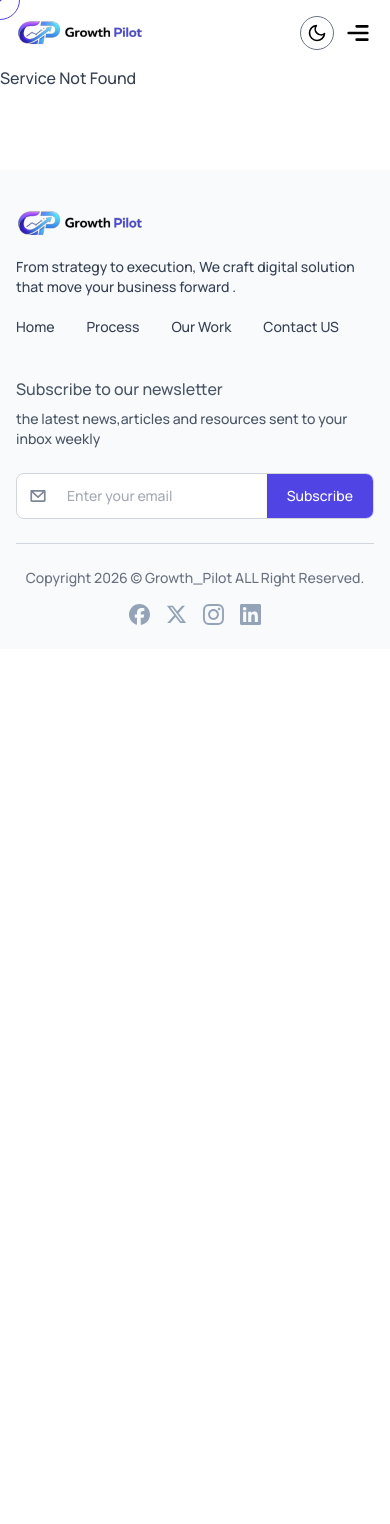
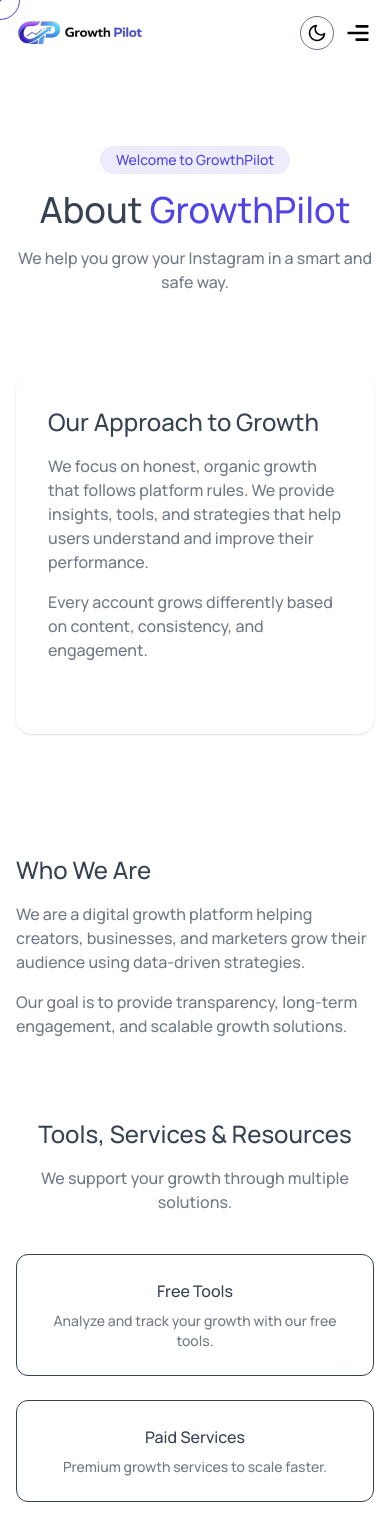
Before and after one commit to AnujSingh7821/GrowthPilot2408, a React (Vite) app: page /about in a window 390 px wide. Shown: the top 1524 px of the page. Before the commit the page ends 844 px from the top, so only its background shows below. Built offline with nearby package versions, Linux system fonts and the light colour scheme.

Commit message:
fix base path

```diff
--- a/src/App.jsx
+++ b/src/App.jsx
@@ -10,6 +10,7 @@
 import Footer from "./Components/Footer/Footer";
 import { Routes, Route } from "react-router-dom";
 import ServiceDetails from "./Components/ServiceDetails/ServiceDetails"
+import About from "./Components/About/About";
 
 function App() {
   const [theme, setTheme] = useState(
@@ -74,6 +75,8 @@
         <Route path="/work" element={<OurWork />} />
         <Route path="/team" element={<Team />} />
         <Route path="/contact" element={<ContactUs />} />
+        <Route path="/about" element={<About />} />
+
 
         <Route path="/:serviceId" element={<ServiceDetails />} />
       </Routes>
--- /dev/null
+++ b/src/Components/About/About.jsx
@@ -0,0 +1,158 @@
+/* eslint-disable no-unused-vars */
+import React from "react";
+import { motion } from "motion/react";
+import assets from "../../assets/assets";
+
+const About = () => {
+  return (
+    <div className="px-4 sm:px-12 lg:px-24 xl:px-40 py-20 text-gray-700 dark:text-white flex flex-col gap-20">
+
+      {/* HERO SECTION */}
+      <motion.div
+        initial={{ opacity: 0, y: 40 }}
+        whileInView={{ opacity: 1, y: 0 }}
+        className="text-center max-w-3xl mx-auto"
+      >
+        <p className="inline-block px-4 py-1 bg-primary/10 text-primary rounded-full text-sm mb-4">
+          Welcome to GrowthPilot
+        </p>
+
+        <h1 className="text-4xl sm:text-5xl font-bold mb-4">
+          About <span className="text-primary">GrowthPilot</span>
+        </h1>
+
+        <p className="opacity-70">
+          We help you grow your Instagram in a smart and safe way.
+        </p>
+      </motion.div>
+
+      {/* OUR APPROACH */}
+      <motion.div
+        initial={{ opacity: 0, y: 40 }}
+        whileInView={{ opacity: 1, y: 0 }}
+        className="flex flex-col lg:flex-row items-center gap-10 bg-white dark:bg-white/5 p-8 rounded-2xl shadow-sm"
+      >
+        <div className="flex-1">
+          <h2 className="text-2xl font-semibold mb-4">
+            Our Approach to Growth
+          </h2>
+
+          <p className="opacity-70 mb-4">
+            We focus on honest, organic growth that follows platform rules.
+            We provide insights, tools, and strategies that help users
+            understand and improve their performance.
+          </p>
+
+          <p className="opacity-70">
+            Every account grows differently based on content, consistency,
+            and engagement.
+          </p>
+        </div>
+
+        <div className="flex-1">
+          <img
+            src={assets.about_img1}
+            className="rounded-xl w-full"
+            alt=""
+          />
+        </div>
+      </motion.div>
+
+      {/* WHO WE ARE */}
+      <motion.div
+        initial={{ opacity: 0, y: 40 }}
+        whileInView={{ opacity: 1, y: 0 }}
+        className="flex flex-col lg:flex-row items-center gap-10"
+      >
+        <div className="flex-1">
+          <img
+            src={assets.about_img2}
+            className="rounded-xl w-full"
+            alt=""
+          />
+        </div>
+
+        <div className="flex-1">
+          <h2 className="text-2xl font-semibold mb-4">Who We Are</h2>
+
+          <p className="opacity-70 mb-4">
+            We are a digital growth platform helping creators, businesses,
+            and marketers grow their audience using data-driven strategies.
+          </p>
+
+          <p className="opacity-70">
+            Our goal is to provide transparency, long-term engagement,
+            and scalable growth solutions.
+          </p>
+        </div>
+      </motion.div>
+
+      {/* TOOLS / SERVICES */}
+      <motion.div
+        initial={{ opacity: 0, y: 40 }}
+        whileInView={{ opacity: 1, y: 0 }}
+        className="text-center"
+      >
+        <h2 className="text-2xl font-semibold mb-4">
+          Tools, Services & Resources
+        </h2>
+
+        <p className="opacity-70 mb-10">
+          We support your growth through multiple solutions.
+        </p>
+
+        <div className="grid sm:grid-cols-2 lg:grid-cols-3 gap-6">
+          {[
+            {
+              title: "Free Tools",
+              desc: "Analyze and track your growth with our free tools.",
+            },
+            {
+              title: "Paid Services",
+              desc: "Premium growth services to scale faster.",
+            },
+            {
+              title: "Learning Resources",
+              desc: "Guides, tips, and strategies to grow smarter.",
+            },
+          ].map((item, i) => (
+            <div
+              key={i}
+              className="p-6 rounded-xl border hover:shadow-lg transition"
+            >
+              <h3 className="font-semibold mb-2">{item.title}</h3>
+              <p className="text-sm opacity-70">{item.desc}</p>
+            </div>
+          ))}
+        </div>
+      </motion.div>
+
+      {/* MISSION */}
+      <motion.div
+        initial={{ opacity: 0, y: 40 }}
+        whileInView={{ opacity: 1, y: 0 }}
+        className="flex flex-col lg:flex-row items-center gap-10 bg-white dark:bg-white/5 p-8 rounded-2xl"
+      >
+        <div className="flex-1">
+          <h2 className="text-2xl font-semibold mb-4">Our Mission</h2>
+
+          <p className="opacity-70">
+            Our mission is to help users grow organically and build
+            meaningful engagement while staying compliant with platform rules.
+          </p>
+        </div>
+
+        <div className="flex-1">
+          <img
+            src={assets.about_img3}
+            className="rounded-xl w-full"
+            alt=""
+          />
+        </div>
+      </motion.div>
+
+    </div>
+  );
+};
+
+export default About;
--- a/src/Components/ContactUs/ContactUs.jsx
+++ b/src/Components/ContactUs/ContactUs.jsx
@@ -5,19 +5,14 @@
 import toast from 'react-hot-toast';
 import { motion } from "motion/react";
 
-
 const ContactUs = () => {
 
   const [result, setResult] = useState("");
 
-
-
   const onSubmit = async (event) => {
-
     event.preventDefault();
 
     const formData = new FormData(event.target);
-
     formData.append("access_key", "35c55bc9-95e3-48ac-b01a-c45ffb63454b");
 
     try {
@@ -27,31 +22,18 @@
       });
 
       const data = await response.json();
+
       if (data.success) {
-      toast.success("Thank You For Your Submission !!")
+        toast.success("Thank You For Your Submission !!");
         event.target.reset();
       } else {
-      toast.error(data.message)
-    }
-    } catch (error) {
-      toast.error(error.message)
+        toast.error(data.message);
       }
 
-    const response = await fetch("https://api.web3forms.com/submit", {
-      method: "POST",
-      body: formData
-    });
-
-    const data = await response.json();
-    if (data.success) {
-      toast.success("Thank You For Your Submission !!")
-      event.target.reset();
-    } else {
-      toast.error(data.message)
+    } catch (error) {
+      toast.error(error.message);
     }
-  }
-
-
+  };
 
   return (
     <motion.div
@@ -59,45 +41,95 @@
       whileInView="visible"
       transition={{ straggerchildren:0.2 }}
       viewport={{ once: false }}
-     id='contact-us' className='flex flex-col items-center gap-7 px-4 sm:px-12 lg:px-24 xl:px-40 pt-30 text-gray-700 dark:text-white'>
-      <Title title='Reach Out To Us' desc="From strategy to execution, we craft digital solutions that move your business forward."/>
+      id='contact-us'
+      className='flex flex-col items-center gap-7 px-4 sm:px-12 lg:px-24 xl:px-40 pt-30 text-gray-700 dark:text-white'
+    >
+
+      <Title
+        title='Reach Out To Us'
+        desc="From strategy to execution, we craft digital solutions that move your business forward."
+      />
 
       <motion.form
-      initial ={{opacity:0,y:30}}
-whileInView ={{opacity:1,y:0}}
+        initial={{opacity:0,y:30}}
+        whileInView={{opacity:1,y:0}}
         transition={{duration:0.5,delay:0.4}}
         viewport={{once:false}}
-      onSubmit={onSubmit} className='grid sm:grid-cols-2 gap-3 sm:gap-5 max-w-2xl w-full '>
+        onSubmit={onSubmit}
+        className='grid sm:grid-cols-2 gap-3 sm:gap-5 max-w-2xl w-full'
+      >
 
+        {/* NAME */}
         <div>
           <p className='mb-2 text-sm font-medium'>Your Name</p>
-          <div className=' flex pl-3 rounded-lg border border-gray-300 dark:border-gray-600'>
+          <div className='flex pl-3 rounded-lg border border-gray-300 dark:border-gray-600'>
             <img src={assets.person_icon} alt="" />
-            <input type="text" name="name" placeholder='Enter Your Name' className='w-full p-3 text-sm outline-none' required/>
+            <input
+              type="text"
+              name="name"
+              placeholder='Enter Your Name'
+              className='w-full p-3 text-sm outline-none'
+              required
+            />
           </div>
         </div>
 
+        {/* EMAIL */}
         <div>
           <p className='mb-2 text-sm font-medium'>Email ID</p>
-          <div className=' flex pl-3 rounded-lg border border-gray-300 dark:border-gray-600'>
+          <div className='flex pl-3 rounded-lg border border-gray-300 dark:border-gray-600'>
             <img src={assets.email_icon} alt="" />
-            <input type="text" name="email" placeholder='Enter Your Name' className='w-full p-3 text-sm outline-none' required />
+            <input
+              type="email"
+              name="email"
+              placeholder='Enter Your Email'
+              className='w-full p-3 text-sm outline-none'
+              required
+            />
           </div>
         </div>
 
+        {/* SERVICE DROPDOWN */}
+        <div className='sm:col-span-2'>
+          <p className='mb-2 text-sm font-medium'>Select Service</p>
+
+          <div className='flex rounded-lg border border-gray-300 dark:border-gray-600'>
+            <select
+              name="service"
+              required
+              className='w-full p-3 text-sm outline-none bg-transparent'
+            >
+              <option value="">Select a Service</option>
+              <option value="Social Media Marketing">Social Media Marketing</option>
+              <option value="Graphic Designing">Graphic Designing</option>
+              <option value="Web Development">Web Development</option>
+              <option value="Advertising">Advertising</option>
+            </select>
+          </div>
+        </div>
+
+        {/* MESSAGE */}
         <div className='sm:col-span-2'>
           <p className='mb-2 text-sm font-medium'>Message</p>
-          <textarea rows={8} name="message" placeholder='Enter Your Message' className='w-full p-3 text-sm outline-none rounded-lg border border-gray-300 dark:border-gray-600' required/>
+          <textarea
+            rows={8}
+            name="message"
+            placeholder='Enter Your Message'
+            className='w-full p-3 text-sm outline-none rounded-lg border border-gray-300 dark:border-gray-600'
+            required
+          />
         </div>
 
-        <button type="submit" className='w-max flex gap-2 bg-primary text-white text-sm px-10 py-3 rounded-full cursor-pointer hover:scale-103 transition-all'>
+        {/* SUBMIT */}
+        <button
+          type="submit"
+          className='w-max flex gap-2 bg-primary text-white text-sm px-10 py-3 rounded-full cursor-pointer hover:scale-103 transition-all'
+        >
           Submit
         </button>
 
-
       </motion.form>
     </motion.div>
-
   );
 }
 
--- a/src/Components/Footer/Footer.jsx
+++ b/src/Components/Footer/Footer.jsx
@@ -2,151 +2,111 @@
 import React from 'react';
 import assets from '../../assets/assets';
 import { motion } from "motion/react";
-import toast from 'react-hot-toast';
-
 
 const Footer = ({theme}) => {
 
-
-const onSubmit1 = async (event) => {
-
-    event.preventDefault();
-
-    const formData = new FormData(event.target);
-
-    formData.append("access_key", "35c55bc9-95e3-48ac-b01a-c45ffb63454b");
-
-    try {
-      const response = await fetch("https://api.web3forms.com/submit", {
-      method: "POST",
-      body: formData
-    });
-
-    const data = await response.json();
-    if (data.success) {
-      toast.success("Thank You For Your Submission !!")
-      event.target.reset();
-    } else {
-      toast.error(data.message)
-    }
-    } catch (error) {
-      toast.error(error.message)
-    }
-
-    const response = await fetch("https://api.web3forms.com/submit", {
-      method: "POST",
-      body: formData
-    });
-
-    const data = await response.json();
-    if (data.success) {
-      toast.success("Thank You For Your Submission !!")
-      event.target.reset();
-    } else {
-      toast.error(data.message)
-    }
-  }
-
   return (
     <motion.div
-    initial ={{opacity:0,y:50}}
-whileInView ={{opacity:1,y:0}}
+      initial={{opacity:0,y:50}}
+      whileInView={{opacity:1,y:0}}
       transition={{duration:0.8}}
       viewport={{once:false}}
-    className='bg-slate-50 dark:bg-gray-900 pt-10 sm:pt-10 mt-20 sm:mt-40 px-4 sm:px-10 lg:px-24 xl:px-40'>
+      className='bg-slate-50 dark:bg-gray-900 pt-10 sm:pt-10 mt-20 sm:mt-40 px-4 sm:px-10 lg:px-24 xl:px-40'
+    >
 
       {/* footer top */}
-
       <div className='flex justify-between lg:item-center max-lg:flex-col gap-10'>
 
+        {/* LEFT */}
         <motion.div
           initial={{opacity:0,x:-30}}
           whileInView={{opacity:1,x:0}}
           transition={{duration:0.6,delay:0.2}}
           viewport={{once:false}}
-        className='space-y-5 text-sm text-gray-700 dark:text-gray-400'>
-            <img src={theme === 'dark' ? assets.logoBlack1 :assets.logowhite1} className='w-32 sm:w-44' alt="" />
-            <p className='max-w-md'>From strategy to execution, We craft digital solution that move your business forward .</p>
+          className='space-y-5 text-sm text-gray-700 dark:text-gray-400'
+        >
+          <img
+            src={theme === 'dark' ? assets.logoBlack1 : assets.logowhite1}
+            className='w-32 sm:w-44'
+            alt=""
+          />
+
+          <p className='max-w-md'>
+            From strategy to execution, We craft digital solution that move your business forward.
+          </p>
 
           <ul className='flex gap-8'>
-                <li>
-                    <a className='hover:text-primary' href="#">Home</a>
-                </li>
-                <li>
-                    <a className='hover:text-primary' href="#process">Process</a>
-                </li>
-                <li>
-                    <a className='hover:text-primary' href="#our-work">Our Work</a>
-                </li>
-                <li>
-                    <a className='hover:text-primary' href="#contact-us">Contact US</a>
-                </li>
+            <li><a className='hover:text-primary' href="#">Home</a></li>
+            <li><a className='hover:text-primary' href="#process">Process</a></li>
+            <li><a className='hover:text-primary' href="#our-work">Our Work</a></li>
+            <li><a className='hover:text-primary' href="#contact-us">Contact US</a></li>
           </ul>
         </motion.div>
 
+        {/* RIGHT - WHATSAPP JOIN */}
         <motion.div
           initial={{opacity:0,x:30}}
           whileInView={{opacity:1,x:0}}
           transition={{duration:0.6,delay:0.3}}
           viewport={{once:false}}
-        className='text-gray-600 dark:text-gray-400'>
-            <h3 className='font-semibold'>Subscribe to our newsletter</h3>
-            <p className='text-sm mt-2 mb-6'>the latest news,articles and resources sent to your inbox weekly</p>
-            <motion.form
-  initial ={{opacity:0,y:30}}
-  whileInView ={{opacity:1,y:0}}
+          className='text-gray-600 dark:text-gray-400'
+        >
+          <h3 className='font-semibold'>Join Our Community</h3>
+
+          <p className='text-sm mt-2 mb-6'>
+            Get updates, offers & connect with us directly on WhatsApp.
+          </p>
+
+          <motion.div
+            initial={{opacity:0,y:30}}
+            whileInView={{opacity:1,y:0}}
             transition={{duration:0.5,delay:0.4}}
             viewport={{once:false}}
-  onSubmit={onSubmit1}
             className='w-full max-w-md mt-4'
           >
 
-  <div className='flex items-center border border-gray-300 dark:border-gray-600 rounded-lg overflow-hidden bg-white dark:bg-gray-800'>
+            <div className='flex items-center justify-between border border-gray-300 dark:border-gray-600 rounded-lg overflow-hidden bg-white dark:bg-gray-800 p-2'>
 
-    <div className='flex items-center px-3'>
-      <img src={assets.email_icon} alt="" className='h-8 w-8 opacity-70' />
+              <div className='flex items-center gap-2 px-2'>
+                <img src={assets.whatsapp_icon1} alt="" className='h-10 w-10' />
+                <p className='text-sm'>Join us on WhatsApp</p>
               </div>
 
-    <input
-      type="email"
-      name="email"
-      placeholder='Enter your email'
-      className='w-full px-2 py-3 text-sm outline-none bg-transparent'
-      required
-    />
-
-    <button
-      type="submit"
-      className='bg-primary text-white px-5 py-3 text-sm font-medium hover:opacity-90 transition'
+              <a
+                href="https://wa.me/919664145546"
+                target="_blank"
+                rel="noopener noreferrer"
+                className='bg-primary text-white px-5 py-2 text-sm font-medium rounded-md hover:opacity-90 transition'
               >
-      Subscribe
-    </button>
+                Join Now
+              </a>
 
             </div>
 
-</motion.form>
-
+          </motion.div>
         </motion.div>
       </div>
+
       <hr className='border-gray-300 dark:border-gray-600 my-6'/>
 
       {/* footer bottom */}
-
       <motion.div
         initial={{opacity:0}}
         whileInView={{opacity:1}}
         transition={{duration:0.5,delay:0.4}}
         viewport={{once:false}}
-      className='pb-6 text-sm text-gray-500 flex justify-center sm:justify-between gap-4 flex-wrap'>
+        className='pb-6 text-sm text-gray-500 flex justify-center sm:justify-between gap-4 flex-wrap'
+      >
         <p>Copyright 2026 © Growth_Pilot ALL Right Reserved.</p>
+
         <div className='flex items-center justify-between gap-4'>
           <img src={assets.facebook_icon} alt="" />
           <img src={assets.twitter_icon} alt="" />
           <img src={assets.instagram_icon} alt="" />
           <img src={assets.linkedin_icon} alt="" />
-
         </div>
       </motion.div>
+
     </motion.div>
   );
 }
--- a/src/Components/Navbar/Navbar.jsx
+++ b/src/Components/Navbar/Navbar.jsx
@@ -46,7 +46,7 @@
 
         {/* ROUTE LINKS */}
         <a onClick={() => handleNav('/')} className='sm:hover:border-b cursor-pointer'>Home</a>
-        <a onClick={() => handleNav('/team')} className='sm:hover:border-b cursor-pointer'>About</a>
+        <a onClick={() => handleNav('/about')} className='sm:hover:border-b cursor-pointer'>About</a>
         <a onClick={() => handleNav('/services')} className='sm:hover:border-b cursor-pointer'>Process</a>
         <a onClick={() => handleNav('/work')} className='sm:hover:border-b cursor-pointer'>Our Work</a>
         <a onClick={() => handleNav('/contact')} className='sm:hover:border-b cursor-pointer'>Contact Us</a>
--- a/src/Components/Services/Services.jsx
+++ b/src/Components/Services/Services.jsx
@@ -13,10 +13,10 @@
 
     const servicesData =[
         {
-            title : "Advertising",
-            description : " we turn bold ideas into powerful digital solutions that connect, engage...",
-            icon : assets.ads_icon,
-            path: "/advertising"
+            title : "Social Media Marketing",
+            description : " we help you to build a strong social media presence and engage with your audience",
+            icon : assets.social_icon,
+            path: "/social-media"
         },
         {
             title : "Graphic Designing",
@@ -31,10 +31,10 @@
             path: "/web-development"
         },
         {
-            title : "Social Media Marketing",
-            description : " we help you to build a strong social media presence and engage with your audience",
-            icon : assets.social_icon,
-            path: "/social-media"
+            title : "Advertising",
+            description : " we turn bold ideas into powerful digital solutions that connect, engage...",
+            icon : assets.ads_icon,
+            path: "/advertising"
         },
     ]
 
--- a/src/assets/assets.js
+++ b/src/assets/assets.js
@@ -34,6 +34,8 @@
 import bglogo from '../assets/bglogo.png'
 import heroimg1 from '../assets/heroimg1.png'
 import heroimg2 from '../assets/heroimg2.PNG'
+import whatsapp_icon from '../assets/whatsapp.png'
+import whatsapp_icon1 from '../assets/whatsapp1.png'
 
 
 import instaimg from '../assets/instaimg.PNG'
@@ -64,6 +66,8 @@
 const assets = {
 
   webd2,
+  whatsapp_icon,
+  whatsapp_icon1,
   instaimg,
   graphics,
   heroimg2,
```
Also changed, not shown: src/assets/whatsapp.png (added), src/assets/whatsapp1.png (added). Lines whose indentation alone changed are shown as unchanged.
